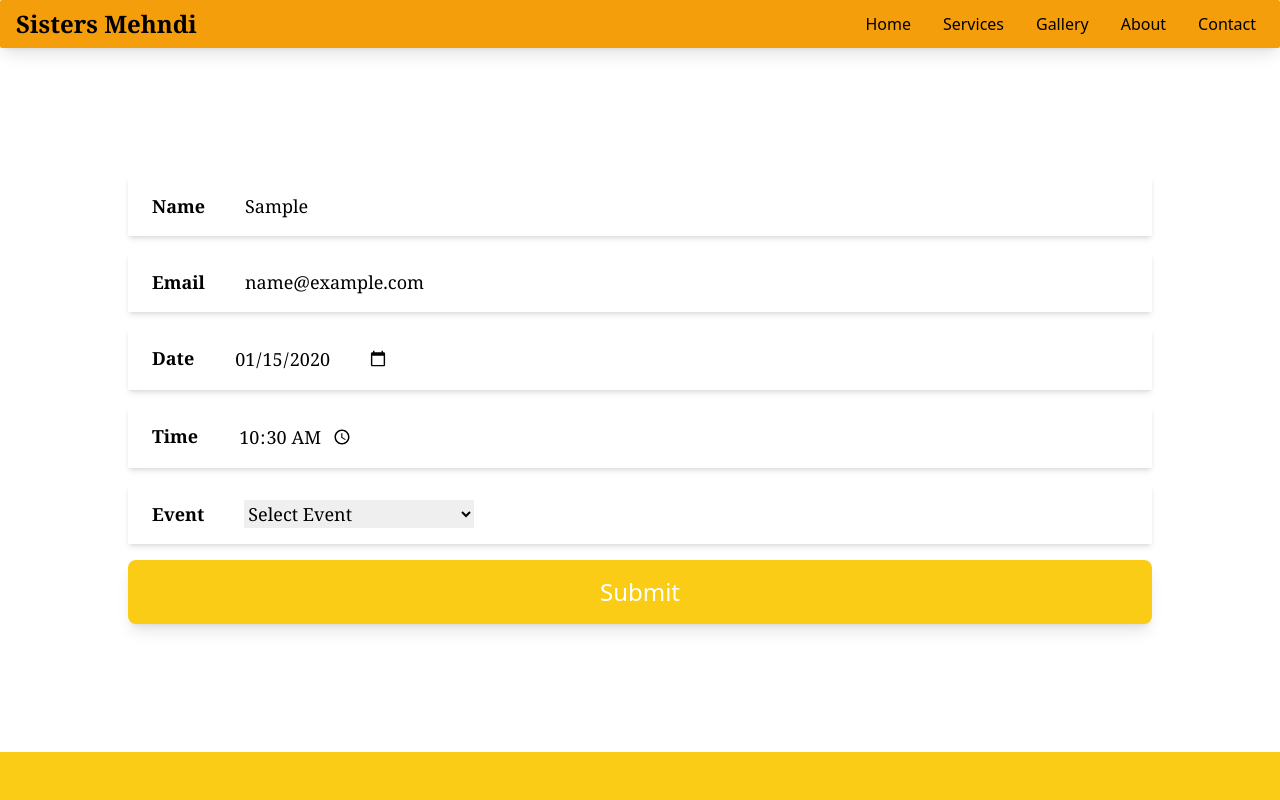
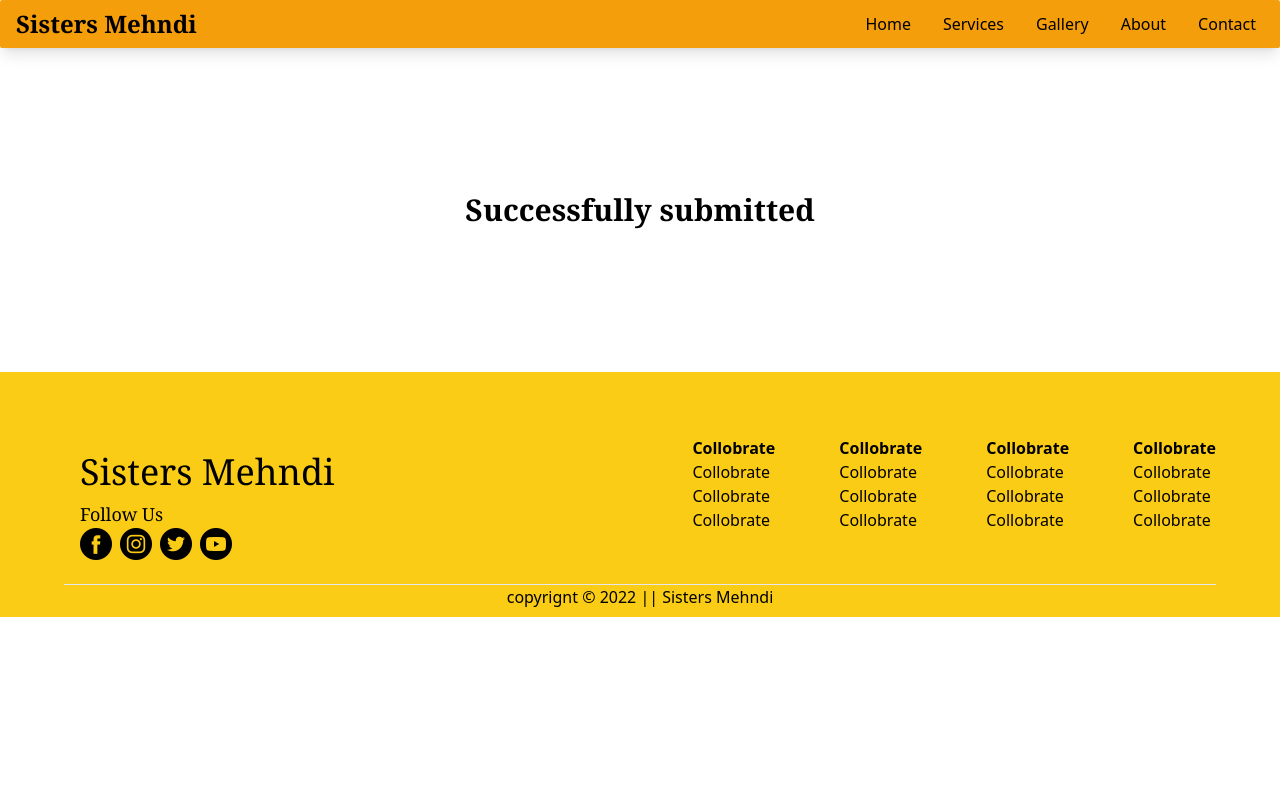
Before and after one commit to MitAbhay/hinna-henna, a Next.js app: page /form in a window 1280 px wide. Both pictures are taken after typing "Sample", "name@example.com", "2020-01-15", "10:30" into the empty fields and a click on the input "Submit". Shown: the top 800 px of the page. Built offline with nearby package versions, Linux system fonts and the light colour scheme.

Commit message:
fix : submitted usestate

```diff
--- a/pages/form.tsx
+++ b/pages/form.tsx
@@ -10,16 +10,19 @@ type Inputs = {
 }
 
 function form() {
-  const { submitted, setsubmitted } = useState(false);
+  const [submitted, setsubmitted] = useState(false)
   const {
     register,
     handleSubmit,
     watch,
     formState: { errors },
   } = useForm<Inputs>()
-  const onSubmit: SubmitHandler<Inputs> = (data) => console.log(data)
+  const onSubmit: SubmitHandler<Inputs> = (data) => {
+    console.log(data)
+    setsubmitted(true)
+  }
 
-  return (
+  return !submitted ? (
     <div>
       <form
         onSubmit={handleSubmit(onSubmit)}
@@ -84,10 +87,18 @@ function form() {
             <option value="girls">Girls Night Out</option>
           </select>
         </div>
-        <div className="p-4 shadow-lg bg-yellow-400 text-white text-2xl rounded-lg cursor-pointer">
-          <input type="submit" name="submit" value="Submit" />
-        </div>
+
+        <input
+          className="p-4 px-16 shadow-lg bg-yellow-400 text-white text-2xl rounded-lg cursor-pointer"
+          type="submit"
+          name="submit"
+          value="Submit"
+        />
       </form>
+    </div>
+  ) : (
+    <div className="text-3xl font-bold font-serif p-8 max-w-3xl mx-auto items-center text-center my-28 ">
+      Successfully submitted
     </div>
   )
 }
```
